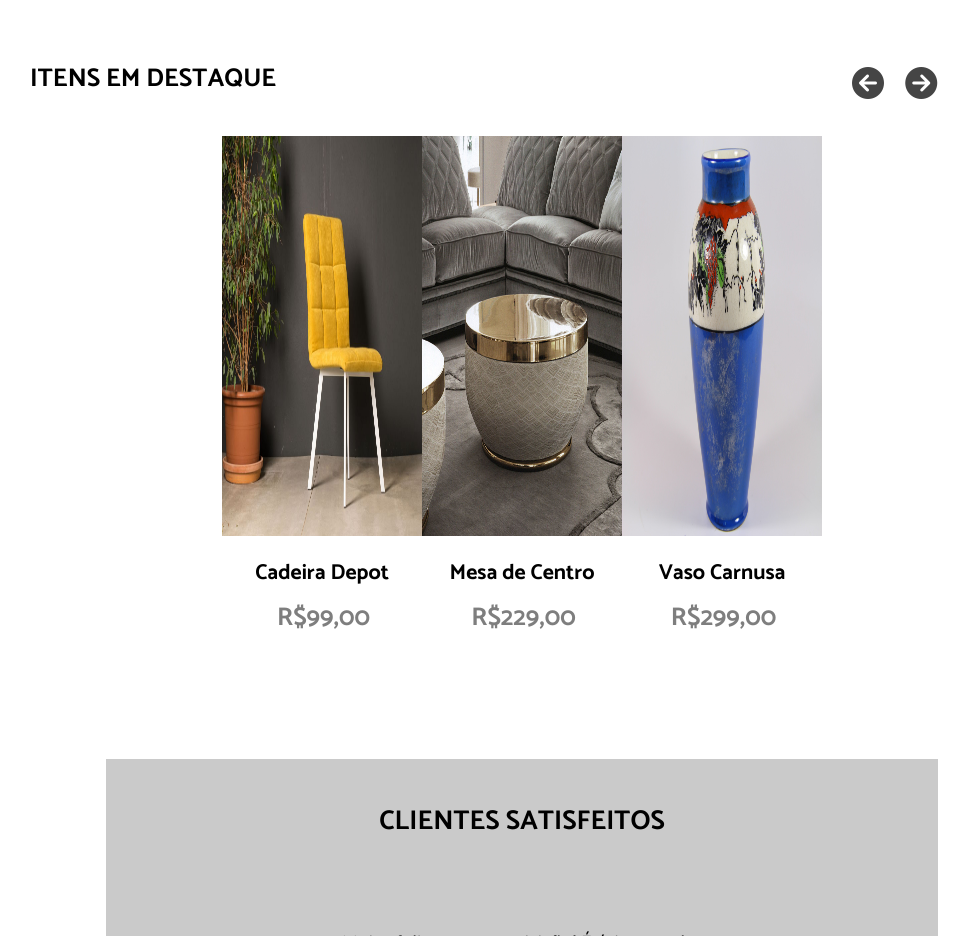
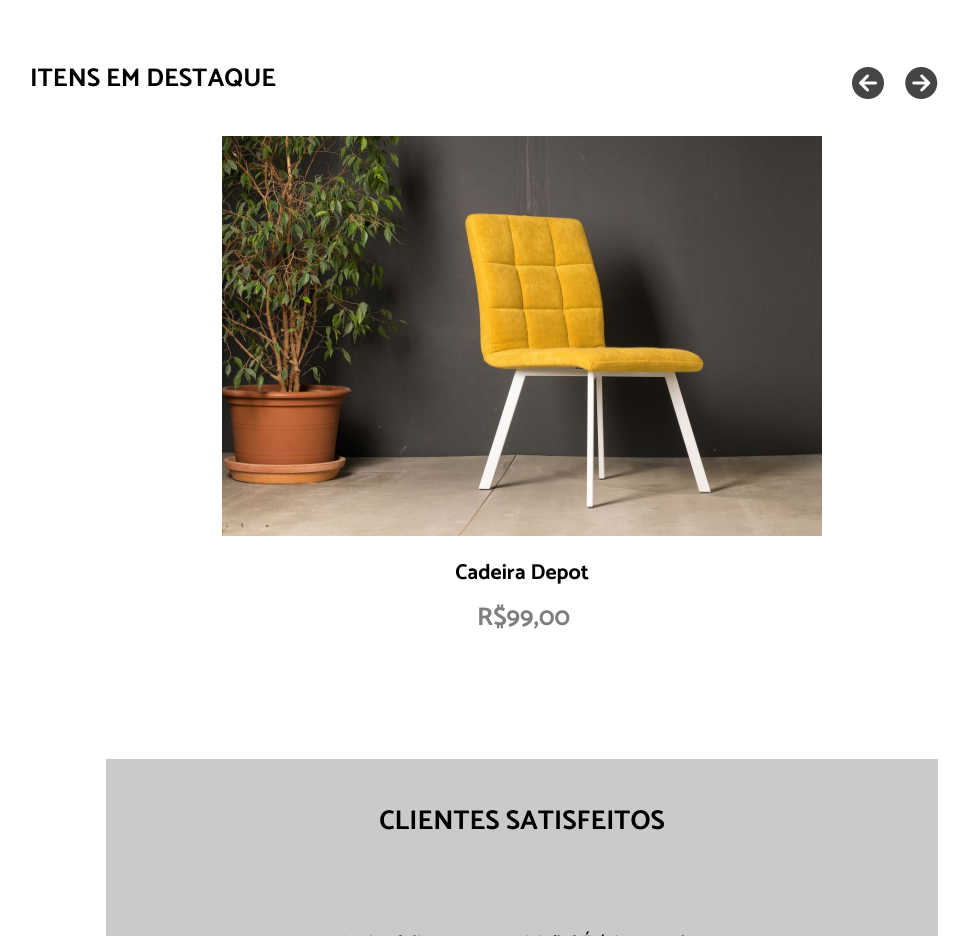
Before and after one commit to cebast4err/Projeto-Venda, a plain HTML site: page index.html in a window 1280 px wide. Shown: the part 840-1776 px from the top of the page, without its empty margins (118-1087 px from the left). Drawn offline with Linux system fonts and the light colour scheme.

Commit message:
Projeto Vendas

```diff
--- a/index.html
+++ b/index.html
@@ -184,12 +184,12 @@
           <span>Cadeira Depot</span>
           <p>R$99,00</p>
         </div>
-        <div class="Imgs">
+        <div class="Imgs" style="display: none;">
           <img src="Imagens/mesa de centro.jpeg" alt="">
           <span>Mesa de Centro</span>
           <p>R$229,00</p>
         </div>
-        <div class="Imgs">
+        <div class="Imgs" style="display: none;">
           <img src="Imagens/Vazo.jpg" alt="">
           <span>Vaso Carnusa</span>
           <p>R$299,00</p>
```
